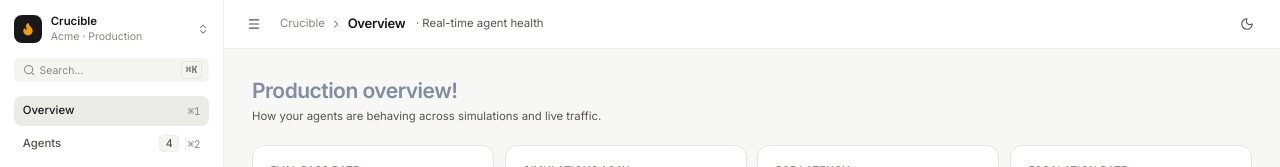
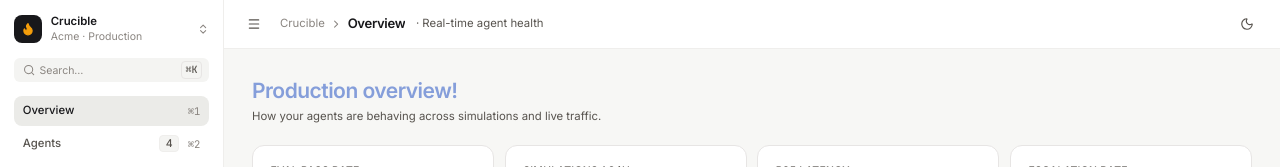
Before and after one commit to Soffi-Originals/crucible-demo, a React (Vite) app: page / in a window 1280 px wide. Shown: the top 167 px of the page. Built offline with nearby package versions, Linux system fonts and the light colour scheme.

Commit message:
Update files

```diff
--- a/src/index.css
+++ b/src/index.css
@@ -39,7 +39,7 @@
   --color-primary: #18181b;
   --color-primary-hover: #27272a;
   --color-primary-fg: #fafaf9;
-  --color-accent: #818ba2;
+  --color-accent: #859eda;
   --color-accent-hover: #869bd6;
   --color-accent-soft: #eff6ff;
   --color-accent-fg: #ffffff;
```
